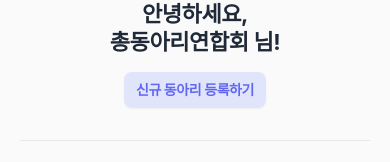
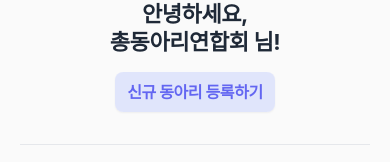
Before and after one commit to k-kbk/Myongji-Club-FE, a Next.js app: page /admin in a window 390 px wide. Shown: the part 129-291 px from the top of the page. Built offline with nearby package versions, Linux system fonts and the light colour scheme; a web font is replaced by a local one.

Commit message:
design: 폰트 크기 수정

```diff
--- a/src/pages/admin/index.tsx
+++ b/src/pages/admin/index.tsx
@@ -250,7 +250,7 @@ export default function Index() {
           </div>
           <button
             type="button"
-            className="mt-4 rounded-lg bg-indigo-200 bg-opacity-50 px-3 py-2 text-sm font-bold text-indigo-500 shadow-sm transition-opacity hover:opacity-50 sm:mt-0 sm:px-4 sm:py-2 sm:text-base"
+            className="mt-4 rounded-lg bg-indigo-200 bg-opacity-50 px-3 py-2 text-base font-bold text-indigo-500 shadow-sm transition-opacity hover:opacity-50 sm:mt-0 sm:px-4 sm:py-2"
             onClick={handleClickModal}
           >
             신규 동아리 등록하기
```
